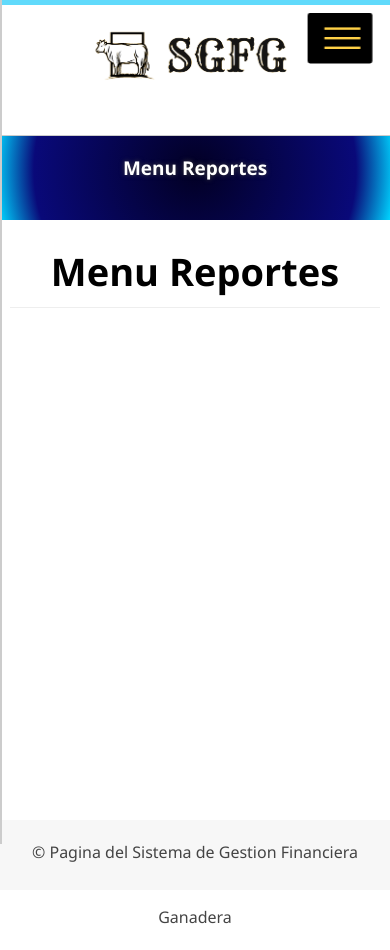
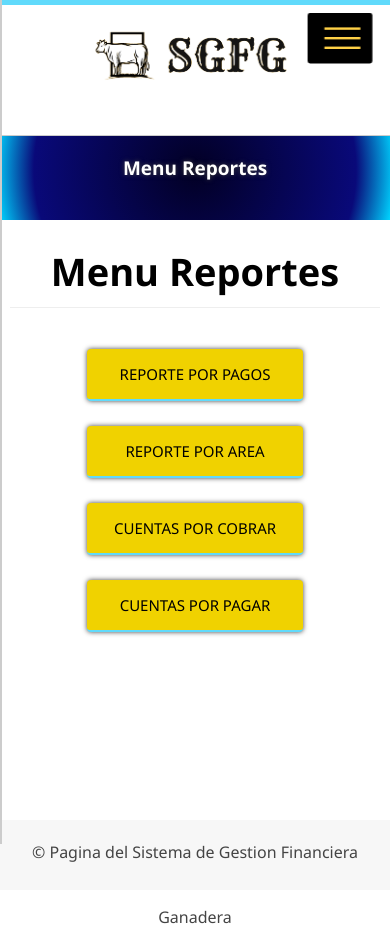
Before and after one commit to iOrlandoA/proyecto-SGFG, a React (Create React App) app in the folder FrontEnd/: page /menu-reportes in a window 390 px wide. Built offline with nearby package versions, Linux system fonts and the light colour scheme.

Commit message:
Start Of Report Menu

```diff
--- a/FrontEnd/src/assets/css/App.css
+++ b/FrontEnd/src/assets/css/App.css
@@ -725,6 +725,26 @@ input[type="text"]:focus, textarea:focus{
 }
 
 
+
+
+.wrapper{
+  display: grid;
+  grid-template-columns: repeat(2, 1fr);
+  grid-gap: 10px;
+}
+
+.wrapper .btn-white{
+  width: auto;
+  margin-left: 40px;
+  margin-right: 40px;
+}
+
+
+
+
+
+
+
 /*RESPONSIVE
 Desde la altura 0px hasta 1370px h*/
 
@@ -843,6 +863,12 @@ Desde la altura 0px hasta 1370px h*/
     overflow: hidden;
   }
 
+  .wrapper {
+    grid-template-columns: repeat(1, 1fr);
+    margin-left: 10%;
+    margin-right: 10%;
+  }
+
 
 
 
@@ -866,4 +892,8 @@ Desde la altura 0px hasta 1370px h*/
     display: none;
   }
 
+  .wrapper .btn-white{
+    height: auto;
+  }
+
 }
--- a/FrontEnd/src/components/MenuComponents/ReportMenu.js
+++ b/FrontEnd/src/components/MenuComponents/ReportMenu.js
@@ -1,6 +1,6 @@
-import React, { useEffect, useState} from 'react';
 import Slider from '../BasePageComponents/Slider';
 import SideBar from '../BasePageComponents/SideBar';
+import {NavLink} from 'react-router-dom';
 // Componente Base en el cual Cargar HTML
 function ReportMenu  (){
 
@@ -21,8 +21,29 @@ function ReportMenu  (){
                 <div id='content' >
                     <h1 className='subheader'>Menu Reportes</h1>
 
+                    <div>
 
 
+
+                        <div className='wrapper'>
+                            <div className='column'>
+                                <NavLink to='#' className="btn-white">Reporte Por Pagos</NavLink>
+                            </div>
+                            <div className='column'>
+                                <NavLink to='#' className="btn-white">Reporte Por Area</NavLink>
+                            </div>
+
+                            <div className='column'>
+                                <NavLink to='#' className="btn-white">Cuentas Por Cobrar</NavLink>
+                            </div>
+                            <div className='column'>
+                                <NavLink to='#' className="btn-white">Cuentas Por Pagar</NavLink>
+                            </div>
+
+                        </div>
+
+
+                    </div>
 
 
                 </div>
```
